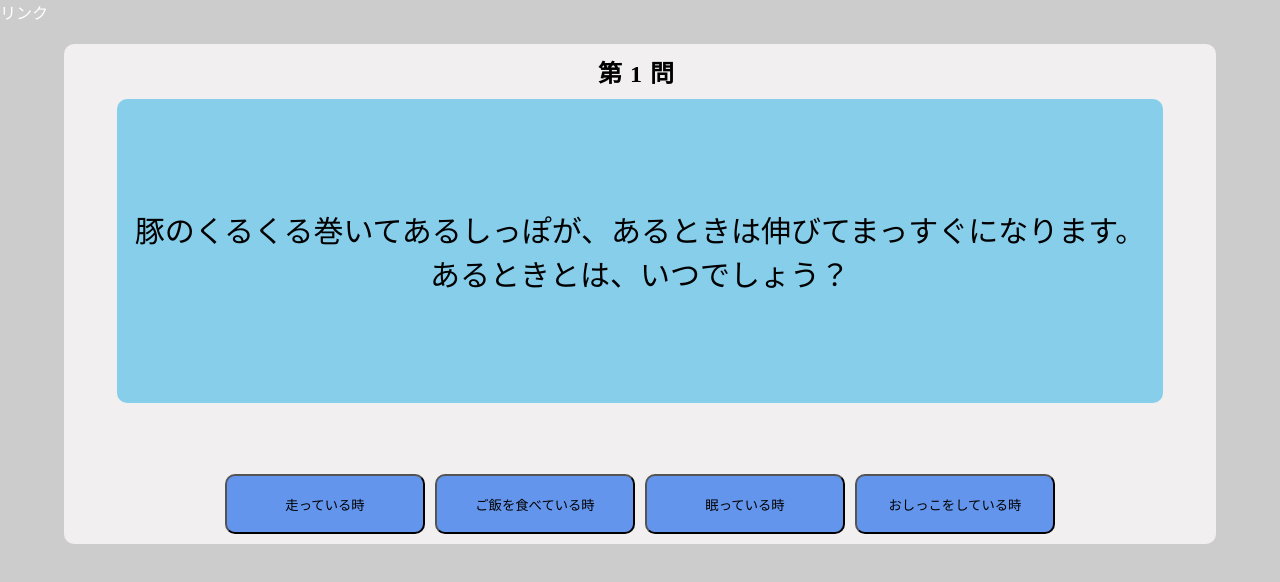
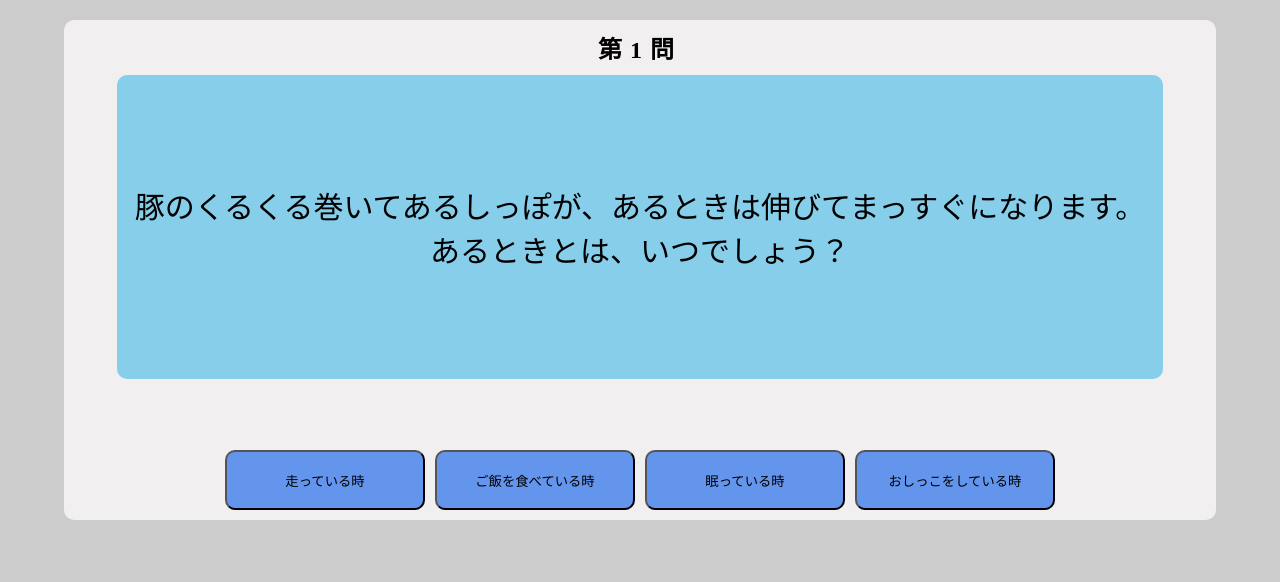
Before and after one commit to Makaron0503/Makaron0503.github.io, a plain HTML site: page index.html in a window 1280 px wide. Drawn offline with Linux system fonts and the light colour scheme.

Commit message:
リンクを消します

```diff
--- a/index.html
+++ b/index.html
@@ -8,7 +8,6 @@
 <title>四択クイズ</title>
 </head>
 <body>
-  <a href="index-test.html">リンク</a>
   <div id="can">
       <div id="contains">
         <h2 id="number"></h2>
```
